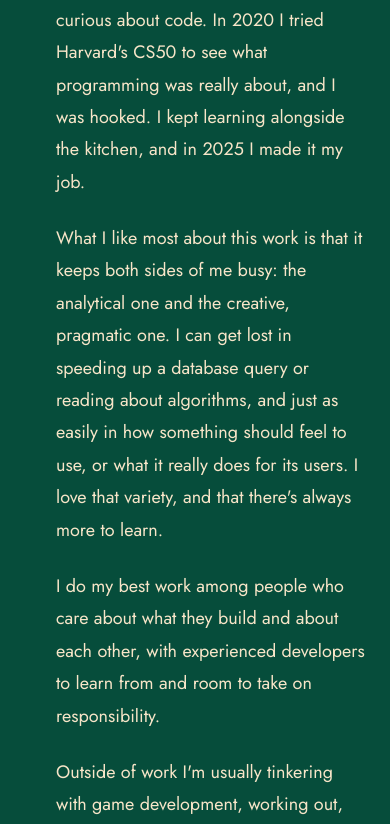
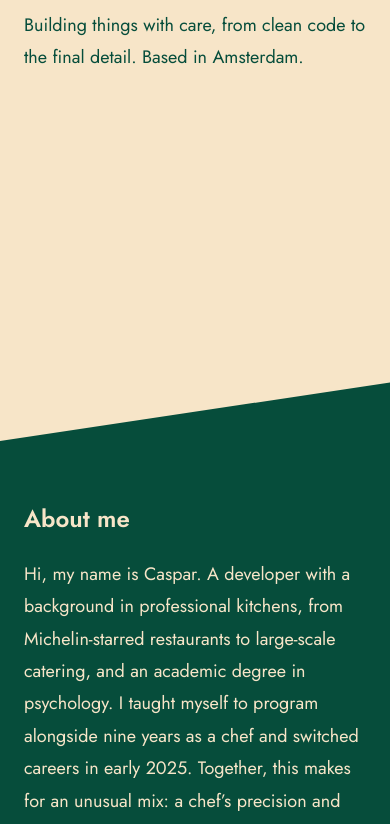
Before and after one commit to crvdam/portfolio_v4, a plain HTML site: page index.html in a window 390 px wide. Shown: the part 403-1227 px from the top of the page. Drawn offline with Linux system fonts and the light colour scheme.

Commit message:
mobile css tweaks header section + tweaks in about me phrasing

```diff
--- a/index.html
+++ b/index.html
@@ -156,13 +156,17 @@
         <main class="content">
             <section class="section about" id="about">
                 <h2 class="section__title">About me</h2>
-                <span>{</span>
                 <p>
-                    Hi, I'm Caspar. I spent nine years cooking for a living, but
-                    I'd always been curious about code. In 2020 I tried
-                    Harvard's CS50 to see what programming was really about, and
-                    I was hooked. I kept learning alongside the kitchen, and in
-                    2025 I made it my job.
+                    Hi, my name is Caspar. A developer with a background in
+                    professional kitchens, from Michelin-starred restaurants to
+                    large-scale catering, and an academic degree in psychology.
+                    I taught myself to program alongside nine years as a chef
+                    and switched careers in early 2025. Together, this makes for
+                    an unusual mix: a chef’s precision and pragmatism, a
+                    psychologist’s analytical eye for how people and teams
+                    communicate, and a developer’s appetite for technical depth.
+                    It lets me move easily between the code, the user and the
+                    business.
                 </p>
                 <p>
                     What I like most about this work is that it keeps both sides
@@ -182,7 +186,6 @@
                     Outside of work I'm usually tinkering with game development,
                     working out, watching a film or trying new restaurants.
                 </p>
-                <span>}</span>
             </section>
             <section class="section" id="experience">
                 <h2 class="section__title">Experience</h2>
--- a/styles.css
+++ b/styles.css
@@ -221,16 +221,6 @@ a:focus-visible {
     line-height: 1.2;
 }
 
-.section.about {
-    p:last-of-type {
-        margin-bottom: 0;
-    }
-
-    p {
-        margin-left: 2rem;
-    }
-}
-
 /* ---------- Short desktop screens ---------- */
 
 @media (min-width: 60.0625rem) and (max-height: 48rem) {
@@ -330,15 +320,24 @@ a:focus-visible {
     }
 
     .background,
-    .header--light {
+    .header.header--light {
         display: none;
     }
 
     .header {
+        --cut: clamp(3rem, 15vw, 6rem);
+
         position: static;
-        padding: 2rem var(--gutter) 0;
-        color: var(--cream);
+        min-height: 100vh;
+        min-height: 100svh;
+        display: flex;
+        flex-direction: column;
+        justify-content: center;
+        padding: var(--gutter) var(--gutter) calc(var(--gutter) + var(--cut));
+        background: var(--cream);
+        color: var(--green);
         pointer-events: auto;
+        clip-path: polygon(0 0, 100% 0, 100% calc(100% - var(--cut)), 0 100%);
     }
 
     .header > * {
@@ -347,6 +346,7 @@ a:focus-visible {
 
     .header__intro {
         margin: 1.5rem 0 0;
+        font-size: 1.125rem;
     }
 
     .menu-toggle {
@@ -431,6 +431,7 @@ a:focus-visible {
         margin: 0;
         padding: 0 var(--gutter) var(--section-gap);
     }
+
 
     .section {
         min-height: auto;
```
